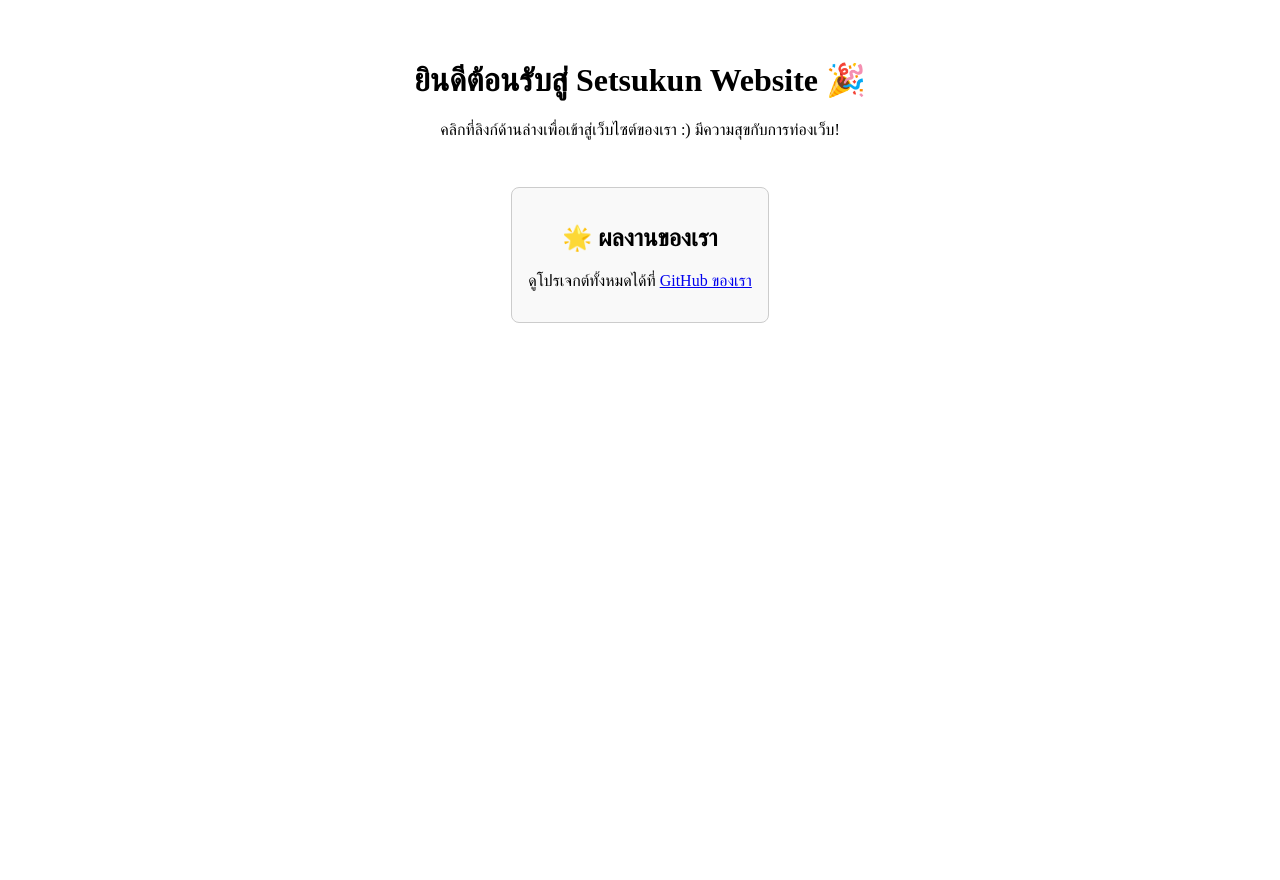
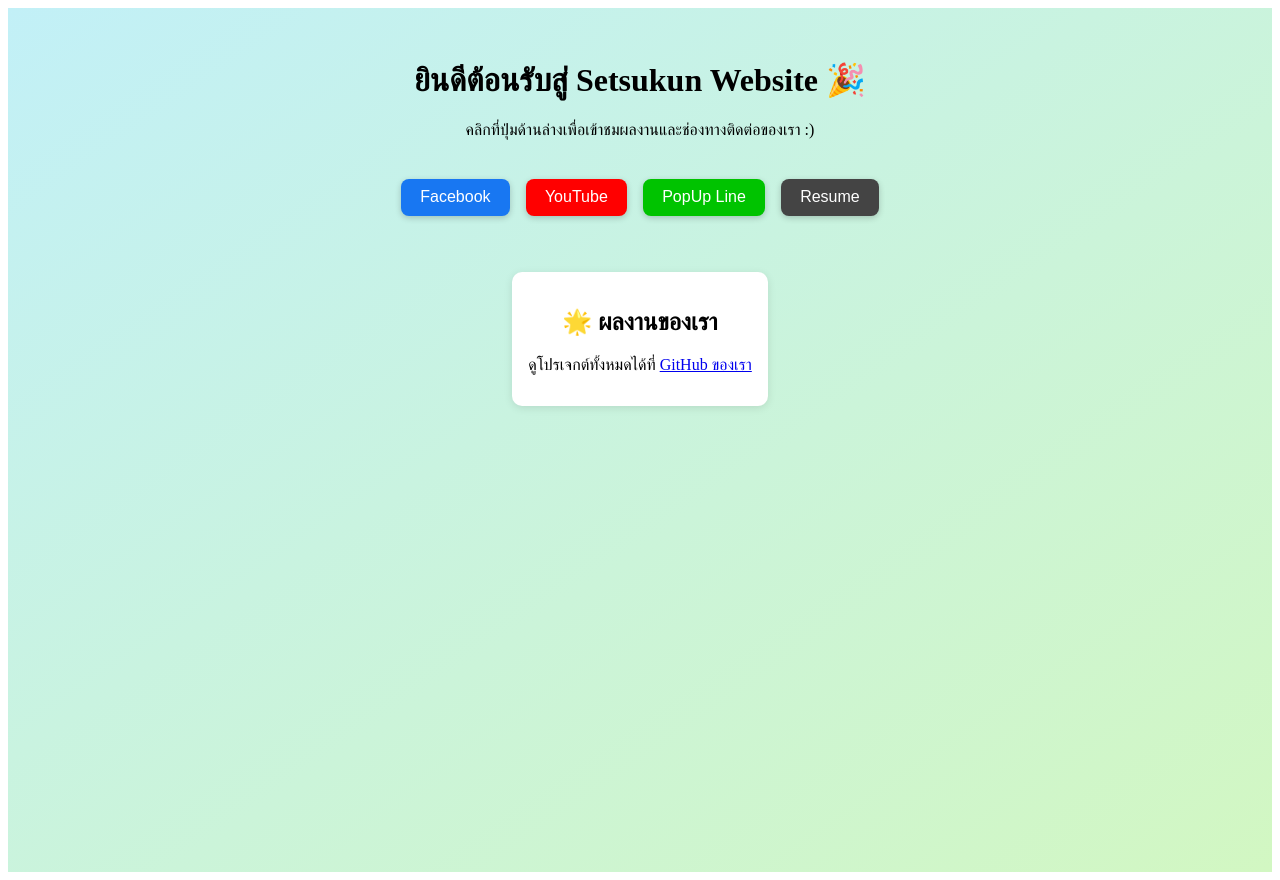
Before and after one commit to Setsukun1997/Setsukun-on-website, a React (Vite) app in the folder Frontend/: page / in a window 1280 px wide. Before the commit the page ends 800 px from the top, so only its background shows below. Built offline with nearby package versions, Linux system fonts and the light colour scheme.

Commit message:
Update Home.jsx

```diff
--- a/Frontend/src/pages/Home.jsx
+++ b/Frontend/src/pages/Home.jsx
@@ -1,18 +1,70 @@
 import '.pages/Home.css';
-import React from 'react';
+import React, { useState } from 'react';
 
 export default function Home() {
+  const [showPopup, setShowPopup] = useState(false);
+
+  const buttonStyle = {
+    color: '#fff',
+    border: 'none',
+    padding: '0.6rem 1.2rem',
+    margin: '0.5rem',
+    borderRadius: '8px',
+    cursor: 'pointer',
+    fontSize: '1rem',
+    boxShadow: '0 2px 6px rgba(0,0,0,0.2)',
+    transition: 'transform 0.2s',
+  };
+
+  const handlePopup = () => setShowPopup(!showPopup);
+
   return (
-    <div className="home-container" style={{ padding: '2rem', textAlign: 'center' }}>
+    <div style={{ padding: '2rem', textAlign: 'center', background: 'linear-gradient(to bottom right, #c2f0f7, #d2f7c2)', minHeight: '100vh' }}>
       <h1>ยินดีต้อนรับสู่ Setsukun Website 🎉</h1>
-      <p>คลิกที่ลิงก์ด้านล่างเพื่อเข้าสู่เว็บไซต์ของเรา :) มีความสุขกับการท่องเว็บ!</p>
+      <p>คลิกที่ปุ่มด้านล่างเพื่อเข้าชมผลงานและช่องทางติดต่อของเรา :)</p>
+
+      <div style={{ marginTop: '2rem' }}>
+        <a href="https://www.facebook.com/SetsukinoZRaisenz" target="_blank" rel="noopener noreferrer">
+          <button style={{ ...buttonStyle, backgroundColor: '#1877F2' }}>Facebook</button>
+        </a>
+
+        <a href="https://www.youtube.com/@Setsukinokun" target="_blank" rel="noopener noreferrer">
+          <button style={{ ...buttonStyle, backgroundColor: '#FF0000' }}>YouTube</button>
+        </a>
+
+        <button onClick={handlePopup} style={{ ...buttonStyle, backgroundColor: '#00C300' }}>
+          PopUp Line
+        </button>
+
+        <a href="/resume" target="_blank" rel="noopener noreferrer">
+          <button style={{ ...buttonStyle, backgroundColor: '#444' }}>Resume</button>
+        </a>
+      </div>
+
+      {showPopup && (
+        <div style={{
+          marginTop: '2rem',
+          padding: '1rem',
+          backgroundColor: '#fffbe6',
+          border: '1px solid #ccc',
+          borderRadius: '10px',
+          display: 'inline-block',
+          maxWidth: '400px'
+        }}>
+          <h2>📱 ติดต่อผ่าน LINE</h2>
+          <p>แสกน QR Code หรือคลิกลิงก์ด้านล่างเพื่อแอดไลน์</p>
+          <a href="https://line.me/ti/p/~setsukun1997" target="_blank" rel="noopener noreferrer">
+            👉 line.me/ti/p/~setsukun1997
+          </a>
+        </div>
+      )}
 
       <div style={{
-        marginTop: '2rem',
+        marginTop: '3rem',
         padding: '1rem',
-        border: '1px solid #ccc',
-        borderRadius: '8px',
-        backgroundColor: '#f9f9f9',
+        backgroundColor: '#fff',
+        borderRadius: '10px',
+        boxShadow: '0 2px 8px rgba(0,0,0,0.1)',
         display: 'inline-block'
       }}>
         <h2>🌟 ผลงานของเรา</h2>
```
